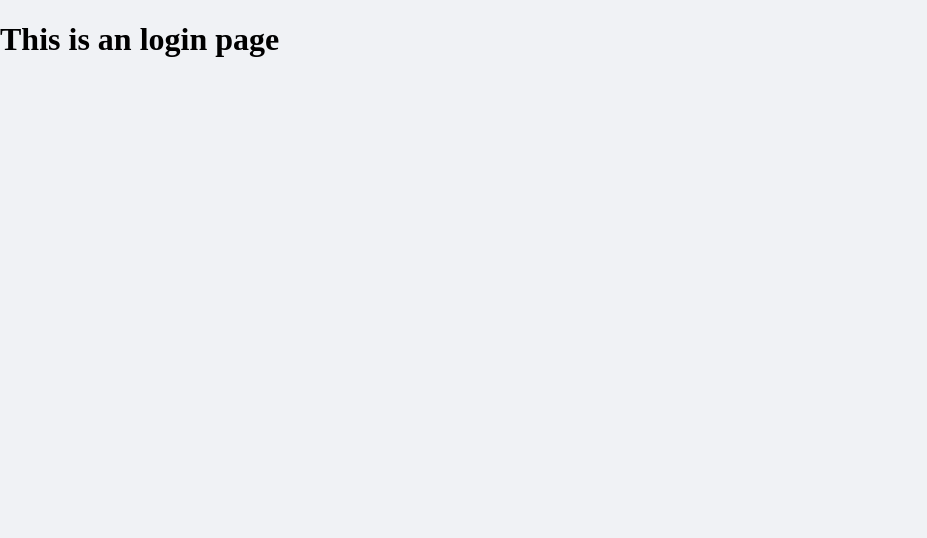
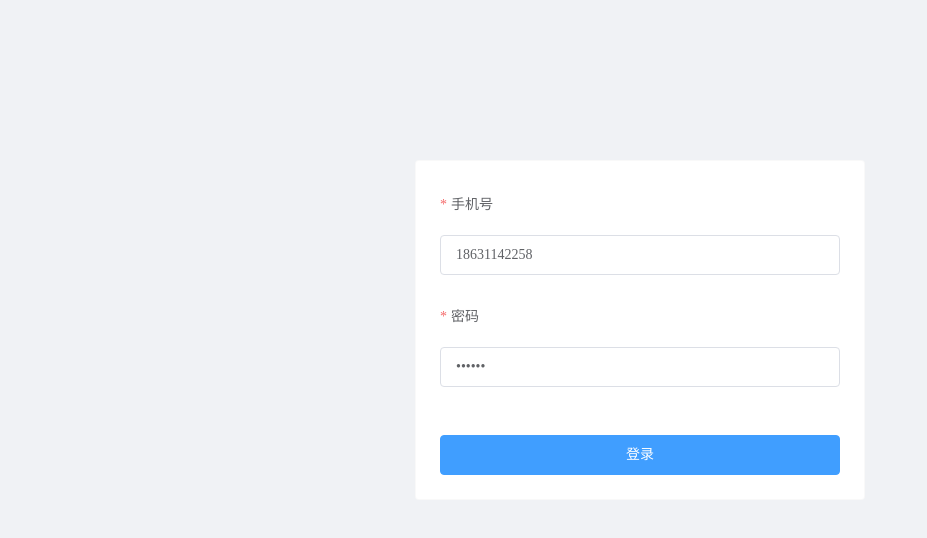
Before and after one commit to Martin0809/fed-e-task-03-06, a Vue app: page /#/login in a window 1280 px wide. Shown: the top 538 px of the page, without its empty margins (0-927 px from the left). Built offline with nearby package versions, Linux system fonts and the light colour scheme.

Commit message:
feat: 增加login

```diff
--- a/package.json
+++ b/package.json
@@ -8,8 +8,10 @@
     "lint": "vue-cli-service lint"
   },
   "dependencies": {
+    "axios": "^0.20.0",
     "core-js": "^3.6.5",
     "element-ui": "^2.13.2",
+    "qs": "^6.9.4",
     "vue": "^2.6.11",
     "vue-router": "^3.2.0",
     "vuex": "^3.4.0"
--- a/src/App.vue
+++ b/src/App.vue
@@ -12,6 +12,7 @@ export default Vue.extend({})
 
 <style lang="scss" scoped>
 #app {
+  position: relative;
   height: 100vh;
 }
 </style>
--- a/src/layout/components/LayoutHeader.vue
+++ b/src/layout/components/LayoutHeader.vue
@@ -65,7 +65,7 @@ export default Vue.extend({
   cursor: pointer;
 
   &:hover {
-    background: rgba(0, 0, 0, 0.025);
+    background: $black025-color;
   }
 }
 
--- a/src/router/index.ts
+++ b/src/router/index.ts
@@ -24,6 +24,11 @@ const routes: Array<RouteConfig> = [
     component: () =>
       import(/* webpackChunkName: "login" */ '../views/Login.vue'),
   },
+  {
+    path: '*',
+    name: 'ErrorPage',
+    component: () => import(/* webpackChunkName: "login" */ '../views/404.vue'),
+  },
 ]
 
 const router = new VueRouter({
--- /dev/null
+++ b/src/services/user.ts
@@ -0,0 +1,10 @@
+import qs from 'qs'
+import request from '@/utils/request'
+
+export function login(params: { phone: string; password: string }) {
+  return request.post('/front/user/login', qs.stringify(params))
+}
+
+export function getUserInfo() {
+  console.log(1)
+}
--- a/src/styles/variables.scss
+++ b/src/styles/variables.scss
@@ -2,6 +2,7 @@ $white-color: #fff;
 $black-color: #333;
 $black65-color: rgba(0, 0, 0, 0.65);
 $black45-color: rgba(0, 0, 0, 0.45);
+$black025-color: rgba(0, 0, 0, 0.025);
 
 $bg-color: #f0f2f5;
 $aside-bg-color: #545c64;
--- /dev/null
+++ b/src/utils/request.ts
@@ -0,0 +1,23 @@
+import axios from 'axios'
+
+const request = axios.create()
+
+axios.interceptors.request.use(
+  function(config) {
+    return config
+  },
+  function(error) {
+    return Promise.reject(error)
+  }
+)
+
+axios.interceptors.response.use(
+  function(response) {
+    return response
+  },
+  function(error) {
+    return Promise.reject(error)
+  }
+)
+
+export default request
--- /dev/null
+++ b/src/views/404.vue
@@ -0,0 +1,13 @@
+<template>
+  <div>This is 404 page.</div>
+</template>
+
+<script lang="ts">
+import Vue from 'vue'
+
+export default Vue.extend({
+  name: 'ErrorPage',
+})
+</script>
+
+<style lang="scss" scoped></style>
--- a/src/views/Login.vue
+++ b/src/views/Login.vue
@@ -1,5 +1,104 @@
 <template>
   <div class="login">
-    <h1>This is an login page</h1>
+    <el-form
+      label-position="top"
+      label-width="80px"
+      ref="form"
+      :model="form"
+      :rules="rules"
+    >
+      <el-form-item label="手机号" prop="phone">
+        <el-input :disabled="isLoading" v-model="form.phone" />
+      </el-form-item>
+      <el-form-item label="密码" prop="password">
+        <el-input
+          type="password"
+          :disabled="isLoading"
+          v-model="form.password"
+        />
+      </el-form-item>
+    </el-form>
+    <el-button type="primary" :loading="isLoading" @click="handleSubmit"
+      >登录</el-button
+    >
   </div>
 </template>
+
+<script lang="ts">
+import Vue from 'vue'
+import { Form } from 'element-ui'
+import { login } from '@/services/user'
+
+export default Vue.extend({
+  name: 'Login',
+  data() {
+    return {
+      isLoading: false,
+      form: {
+        phone: '18631142258',
+        password: '111111',
+      },
+      rules: {
+        phone: [
+          { required: true, message: '请输入手机号', trigger: 'blur' },
+          {
+            pattern: /^1\d{10}$/,
+            message: '请输入正确的手机号',
+            trigger: 'blur',
+          },
+        ],
+        password: [
+          { required: true, message: '请输入密码', trigger: 'blur' },
+          { min: 6, max: 18, message: '请输入6到18位字符', trigger: 'blur' },
+        ],
+      },
+    }
+  },
+  methods: {
+    async handleSubmit() {
+      try {
+        await (this.$refs.form as Form).validate()
+
+        this.isLoading = true
+
+        const { data } = await login(this.form)
+
+        if (data.state !== 1) {
+          this.$message.error(data.message)
+        } else {
+          this.$message.success('登录成功')
+          this.$router.push({
+            path: '/',
+          })
+        }
+      } catch (err) {
+        console.log('登录失败', err)
+      }
+
+      this.isLoading = false
+    },
+  },
+})
+</script>
+
+<style lang="scss" scoped>
+.login {
+  position: absolute;
+  top: 20%;
+  left: 50%;
+  width: 400px;
+  padding: 24px;
+  border: 1px solid $black025-color;
+  border-radius: 4px;
+  background: $white-color;
+  transform: translateX(-50%);
+}
+
+.el-form {
+  margin-bottom: 48px;
+}
+
+.el-button {
+  width: 100%;
+}
+</style>
--- a/vue.config.js
+++ b/vue.config.js
@@ -7,4 +7,16 @@ module.exports = {
       },
     },
   },
+  devServer: {
+    proxy: {
+      '/boss': {
+        target: 'http://eduboss.lagou.com',
+        ws: true,
+        changeOrigin: true,
+      },
+      '/front': {
+        target: 'http://eduboss.lagou.com',
+      },
+    },
+  },
 }
```
Also changed, not shown: .eslintrc.js, 1 other file (tests, documents, lock files or other folders).
